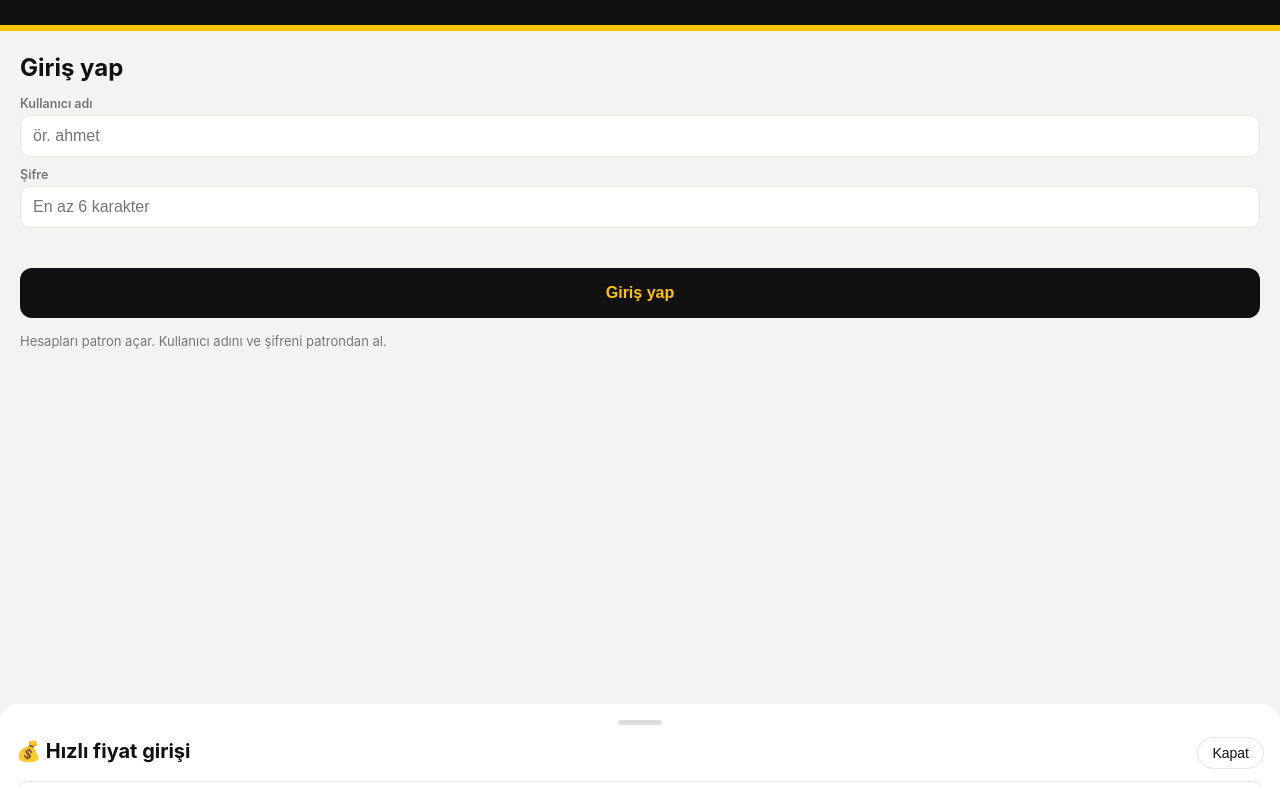
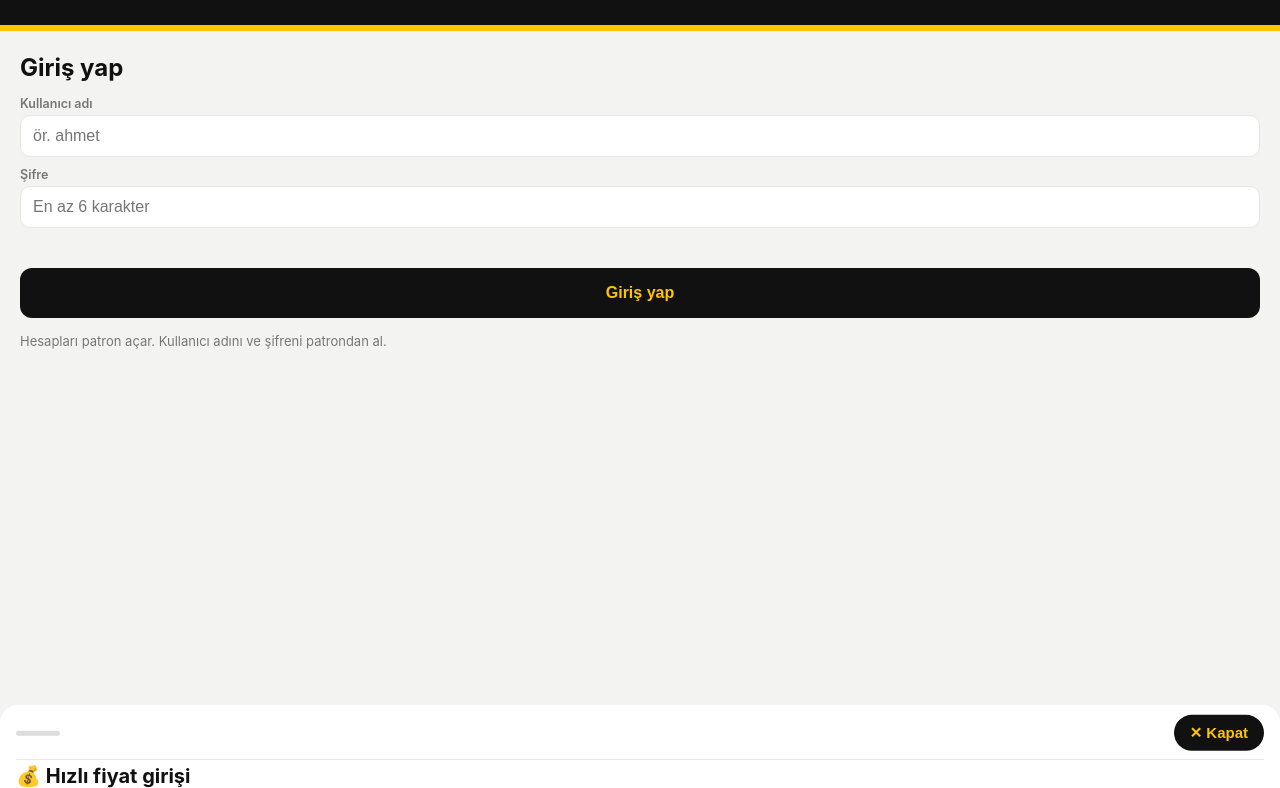
Before and after one commit to erkatem2013/erkatem-stokk, a plain HTML site: page index.html in a window 1280 px wide. Shown: the part 108-896 px from the top of the page. Drawn offline with nearby package versions, Linux system fonts and the light colour scheme.

Commit message:
Pencerelere sabit Kapat butonu, pencere boyu kısaltıldı, kaydırma kilidi kaldırıldı
Co-Authored-By: Claude Opus 5.5 <noreply@anthropic.com>
Claude-Session: https://claude.ai/code/session_01KfRLf11FDMd6VpQq21d4CN

```diff
--- a/index.html
+++ b/index.html
@@ -105,8 +105,10 @@ header{position:sticky;top:0;z-index:5;background:var(--k);color:#fff;padding:ca
 .prow .pf{flex:1;min-width:0}
 #shPrice{max-height:96vh}
 html,body{overscroll-behavior-y:none}
-.sheet{overscroll-behavior:contain;-webkit-overflow-scrolling:touch}
-body.lock{position:fixed;left:0;right:0;overflow:hidden}
+.sheet{overscroll-behavior:contain;-webkit-overflow-scrolling:touch;max-height:82vh!important;padding-top:0!important}
+.sbar{position:sticky;top:0;z-index:2;background:#fff;display:flex;justify-content:space-between;align-items:center;padding:10px 0 8px;margin-bottom:4px;border-bottom:1px solid var(--line)}
+.sbar .grab{margin:0}
+.xbtn{border:none;background:var(--k);color:var(--y);font-weight:800;font-size:15px;border-radius:999px;padding:9px 16px}
 </style>
 </head>
 <body>
@@ -160,7 +162,7 @@ body.lock{position:fixed;left:0;right:0;overflow:hidden}
 
 <!-- Ürün detay -->
 <div class="sheet" id="shItem">
-  <div class="grab"></div>
+  <div class="sbar"><div class="grab"></div><button class="xbtn" data-close>✕ Kapat</button></div>
   <h2 id="iName"></h2>
   <div class="meta" id="iMeta"></div>
   <div class="big" id="iBig"><span class="v" id="iQty">0</span><span class="u" id="iUnit"></span></div>
@@ -175,7 +177,7 @@ body.lock{position:fixed;left:0;right:0;overflow:hidden}
 
 <!-- Ürün formu -->
 <div class="sheet" id="shForm">
-  <div class="grab"></div>
+  <div class="sbar"><div class="grab"></div><button class="xbtn" data-close>✕ Kapat</button></div>
   <h2 id="fTitle">Yeni ürün</h2>
   <div class="fld"><label>Ürün adı *</label><input id="fName" placeholder="ör. Mare 48'li kağıt havlu"></div>
   <div class="two">
@@ -199,7 +201,7 @@ body.lock{position:fixed;left:0;right:0;overflow:hidden}
 
 <!-- Menü -->
 <div class="sheet" id="shMenu">
-  <div class="grab"></div>
+  <div class="sbar"><div class="grab"></div><button class="xbtn" data-close>✕ Kapat</button></div>
   <h2>Menü</h2>
   <div id="teamSec" class="hide">
     <div class="meta" style="margin-top:6px">👥 Ekip ve roller · <b id="teamCount">0/10</b></div>
@@ -232,8 +234,8 @@ body.lock{position:fixed;left:0;right:0;overflow:hidden}
 </div>
 
 <div class="sheet" id="shPrice">
-  <div class="grab"></div>
-  <div style="display:flex;justify-content:space-between;align-items:center"><h2>💰 Hızlı fiyat girişi</h2><button class="chip" id="pClose">Kapat</button></div>
+  <div class="sbar"><div class="grab"></div><button class="xbtn" data-close>✕ Kapat</button></div>
+  <h2>💰 Hızlı fiyat girişi</h2>
   <div class="meta" id="pStat"></div>
   <input class="search" id="pq" type="search" placeholder="Ürün ara (ad, kod, marka)…" autocomplete="off" style="margin-bottom:8px">
   <div class="chips" style="margin:0 0 8px"><button class="chip on" data-pf="nosell">Satış fiyatı yok</button><button class="chip" data-pf="nobuy">Alış fiyatı yok</button><button class="chip" data-pf="all">Tümü</button></div>
@@ -361,8 +363,9 @@ function render(){
 }
 let lockY=0;
 function lockBody(on){const b=document.body;if(on&&!b.classList.contains("lock")){lockY=window.scrollY;b.style.top=(-lockY)+"px";b.classList.add("lock")}else if(!on&&b.classList.contains("lock")){b.classList.remove("lock");b.style.top="";window.scrollTo(0,lockY)}}
-function open(id){["shItem","shForm","shMenu","shPrice"].forEach(s=>$(s).classList.toggle("show",s===id));$("ov").classList.toggle("show",!!id);lockBody(!!id);if(!id){cur=null;editing=null}}
+function open(id){["shItem","shForm","shMenu","shPrice"].forEach(s=>$(s).classList.toggle("show",s===id));$("ov").classList.toggle("show",!!id);if(!id){cur=null;editing=null}}
 $("ov").onclick=()=>open(null);
+document.querySelectorAll("[data-close]").forEach(b=>b.onclick=()=>{const wasPrice=$("shPrice").classList.contains("show");open(null);if(wasPrice)render()});
 document.querySelectorAll(".chip").forEach(c=>c.onclick=()=>{filter=c.dataset.f;document.querySelectorAll(".chip").forEach(x=>x.classList.toggle("on",x===c));render()});
 $("q").oninput=render;
 $("list").onclick=e=>{const r=e.target.closest(".row");if(r)showItem(r.dataset.id)};
@@ -511,7 +514,7 @@ let pFilter="nosell",pShown=40;
 try{const m=localStorage.getItem("erkatem_margin");if(m)$("pMargin").value=m}catch(e){}
 $("pMargin").oninput=()=>{try{localStorage.setItem("erkatem_margin",$("pMargin").value)}catch(e){}};
 $("priceBtn").onclick=()=>{pShown=40;open("shPrice");renderPrice()};
-$("pClose").onclick=()=>{open(null);render()};
+
 $("pq").oninput=()=>{pShown=40;renderPrice()};
 document.querySelectorAll("[data-pf]").forEach(c=>c.onclick=()=>{pFilter=c.dataset.pf;pShown=40;document.querySelectorAll("[data-pf]").forEach(x=>x.classList.toggle("on",x===c));renderPrice()});
 $("pMore").onclick=()=>{pShown+=40;renderPrice()};
```
